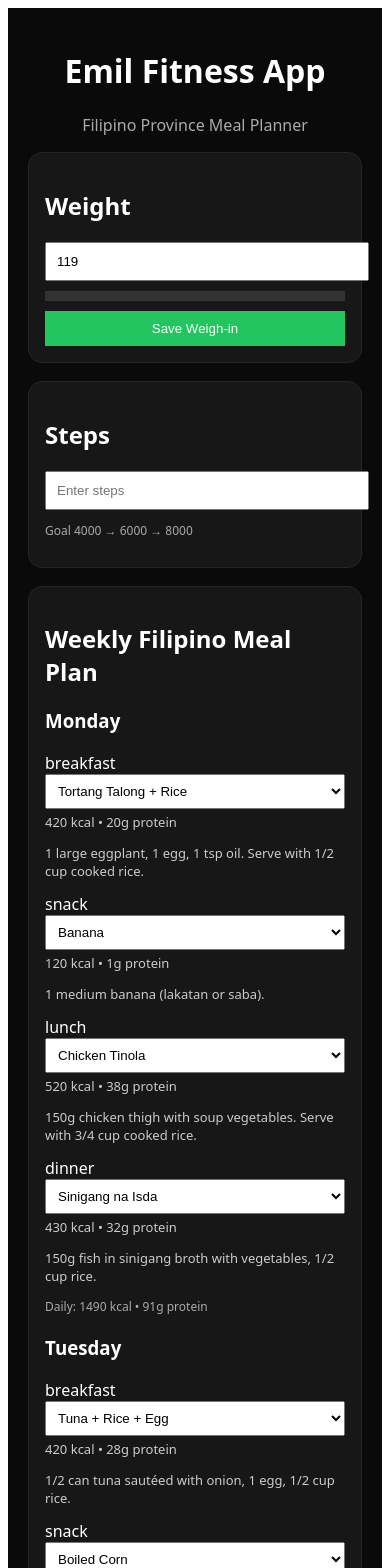
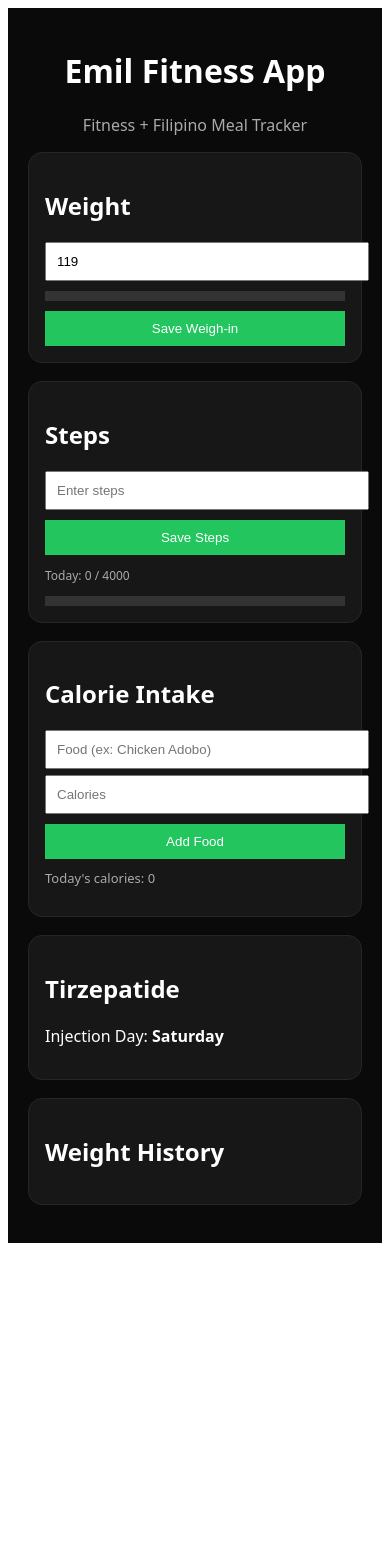
Before and after one commit to lime0440/emil-fitness-app, a React (Vite) app: page / in a window 390 px wide. Shown: the top 1568 px of the page. After the commit the page ends 1251 px from the top, so only its background shows below. Built offline with nearby package versions, Linux system fonts and the light colour scheme.

Commit message:
Update emil_fitness_mobile_dashboard.jsx

```diff
--- a/src/emil_fitness_mobile_dashboard.jsx
+++ b/src/emil_fitness_mobile_dashboard.jsx
@@ -7,168 +7,61 @@ const GOAL_WEIGHT = 90;
 const STEP_GOAL = 4000;
 const storageKey = "emilFitnessPH";
 
-const weeklyMeals = {
-Monday:{
-breakfast:[
-{name:"Tortang Talong + Rice",calories:420,protein:20,recipe:"1 large eggplant, 1 egg, 1 tsp oil. Serve with 1/2 cup cooked rice."},
-{name:"Pandesal + Eggs",calories:380,protein:18,recipe:"2 medium pandesal (60g total) with 2 eggs cooked with 1 tsp oil."}
-],
-snack:[
-{name:"Banana",calories:120,protein:1,recipe:"1 medium banana (lakatan or saba)."},
-{name:"Boiled Camote",calories:150,protein:2,recipe:"1 medium camote about 120g."}
-],
-lunch:[
-{name:"Chicken Tinola",calories:520,protein:38,recipe:"150g chicken thigh with soup vegetables. Serve with 3/4 cup cooked rice."},
-{name:"Bangus + Ensaladang Talong",calories:480,protein:35,recipe:"120g grilled bangus, eggplant salad, 1/2 cup cooked rice."}
-],
-dinner:[
-{name:"Sinigang na Isda",calories:430,protein:32,recipe:"150g fish in sinigang broth with vegetables, 1/2 cup rice."},
-{name:"Ginisang Gulay",calories:350,protein:12,recipe:"1.5 cups sautéed mixed vegetables with 30g pork bits, 1/2 cup rice."}
-]
-},
-Tuesday:{
-breakfast:[
-{name:"Tuna + Rice + Egg",calories:420,protein:28,recipe:"1/2 can tuna sautéed with onion, 1 egg, 1/2 cup rice."},
-{name:"Oatmeal + Banana",calories:350,protein:14,recipe:"40g oats cooked with milk and 1/2 banana."}
-],
-snack:[
-{name:"Boiled Corn",calories:130,protein:4,recipe:"1 small boiled corn (100g kernels)."},
-{name:"Milk",calories:120,protein:8,recipe:"1 glass milk (250ml)."}
-],
-lunch:[
-{name:"Adobong Manok",calories:540,protein:40,recipe:"150g chicken adobo with sauce, 3/4 cup rice."},
-{name:"Ginisang Monggo",calories:480,protein:22,recipe:"1.5 cups monggo stew with malunggay and small pork pieces, 1/2 cup rice."}
-],
-dinner:[
-{name:"Grilled Chicken + Vegetables",calories:450,protein:36,recipe:"120g grilled chicken breast with 1 cup sautéed vegetables."},
-{name:"Fish + Rice + Veg",calories:430,protein:32,recipe:"120g fried fish, 1 cup vegetables, 1/2 cup rice."}
-]
-},
-Wednesday:{
-breakfast:[
-{name:"Champorado + Milk",calories:420,protein:12,recipe:"1 bowl champorado (1 cup cooked) with 2 tbsp evaporated milk."},
-{name:"Egg + Tomato + Rice",calories:350,protein:18,recipe:"2 eggs sautéed with tomatoes, 1/2 cup rice."}
-],
-snack:[
-{name:"Peanut Butter Sandwich",calories:210,protein:8,recipe:"2 slices bread with 1 tbsp peanut butter."},
-{name:"Banana",calories:120,protein:1,recipe:"1 medium banana."}
-],
-lunch:[
-{name:"Pancit Bihon",calories:520,protein:20,recipe:"1 plate pancit bihon about 1.5 cups noodles with vegetables and chicken."},
-{name:"Chicken Tinola",calories:520,protein:38,recipe:"150g chicken tinola with vegetables and 1/2 cup rice."}
-],
-dinner:[
-{name:"Lentil Soup",calories:400,protein:20,recipe:"1.5 cups lentil soup with vegetables."},
-{name:"Grilled Fish + Veg",calories:420,protein:34,recipe:"120g grilled fish with 1 cup sautéed vegetables."}
-]
-},
-Thursday:{
-breakfast:[
-{name:"Pandesal + Tuna",calories:360,protein:22,recipe:"2 pandesal stuffed with 60g tuna."},
-{name:"Oatmeal + Peanut Butter",calories:380,protein:16,recipe:"40g oats cooked with water and 1 tbsp peanut butter."}
-],
-snack:[
-{name:"Boiled Camote",calories:150,protein:2,recipe:"1 medium camote (120g)."},
-{name:"Milk",calories:120,protein:8,recipe:"1 glass milk (250ml)."}
-],
-lunch:[
-{name:"Bangus + Rice",calories:500,protein:36,recipe:"120g bangus with 3/4 cup rice."},
-{name:"Chicken Adobo",calories:540,protein:40,recipe:"150g chicken adobo with 3/4 cup rice."}
-],
-dinner:[
-{name:"Ginisang Gulay",calories:350,protein:12,recipe:"1.5 cups vegetable sauté."},
-{name:"Fish Soup",calories:400,protein:28,recipe:"150g fish soup with vegetables."}
-]
-},
-Friday:{
-breakfast:[
-{name:"Egg + Rice",calories:330,protein:16,recipe:"2 eggs cooked with 1/2 cup rice."},
-{name:"Banana Oatmeal",calories:350,protein:14,recipe:"40g oats cooked with 1/2 banana."}
-],
-snack:[
-{name:"Banana",calories:120,protein:1,recipe:"1 medium banana."},
-{name:"Boiled Corn",calories:130,protein:4,recipe:"1 small boiled corn."}
-],
-lunch:[
-{name:"Chicken Tinola",calories:520,protein:38,recipe:"150g chicken tinola with vegetables and 3/4 cup rice."},
-{name:"Ginisang Monggo",calories:480,protein:22,recipe:"1.5 cups monggo stew with 1/2 cup rice."}
-],
-dinner:[
-{name:"Grilled Fish",calories:420,protein:34,recipe:"120g grilled fish with vegetables."},
-{name:"Vegetable Stir Fry",calories:360,protein:12,recipe:"1.5 cups vegetable stir fry."}
-]
-},
-Saturday:{
-breakfast:[
-{name:"Light Oatmeal",calories:300,protein:12,recipe:"30g oats cooked with milk."},
-{name:"Banana + Milk",calories:250,protein:10,recipe:"1 banana with 1 glass milk."}
-],
-snack:[
-{name:"Crackers",calories:140,protein:2,recipe:"4 plain crackers."},
-{name:"Fruit",calories:100,protein:1,recipe:"1 serving seasonal fruit."}
-],
-lunch:[
-{name:"Chicken Soup",calories:420,protein:32,recipe:"150g chicken soup with vegetables."},
-{name:"Fish + Vegetables",calories:420,protein:30,recipe:"120g fish with 1 cup vegetables."}
-],
-dinner:[
-{name:"Vegetable Soup",calories:320,protein:12,recipe:"1.5 cups vegetable soup."},
-{name:"Grilled Chicken",calories:430,protein:36,recipe:"120g grilled chicken breast."}
-]
-},
-Sunday:{
-breakfast:[
-{name:"Egg + Pandesal",calories:360,protein:18,recipe:"2 eggs with 2 pandesal."},
-{name:"Oatmeal",calories:320,protein:12,recipe:"40g oats cooked with milk."}
-],
-snack:[
-{name:"Banana",calories:120,protein:1,recipe:"1 banana."},
-{name:"Peanut Butter Sandwich",calories:210,protein:8,recipe:"2 slices bread with 1 tbsp peanut butter."}
-],
-lunch:[
-{name:"Adobong Manok",calories:540,protein:40,recipe:"150g chicken adobo with 3/4 cup rice."},
-{name:"Bangus + Rice",calories:500,protein:36,recipe:"120g bangus with 3/4 cup rice."}
-],
-dinner:[
-{name:"Sinigang na Isda",calories:430,protein:32,recipe:"150g fish sinigang with vegetables."},
-{name:"Vegetable Stir Fry",calories:360,protein:12,recipe:"1.5 cups stir fried vegetables."}
-]
-}
-};
-
-const defaultSelections = Object.fromEntries(Object.entries(weeklyMeals).map(([day,sections])=>[day,{breakfast:sections.breakfast[0].name,snack:sections.snack[0].name,lunch:sections.lunch[0].name,dinner:sections.dinner[0].name}]));
-
 const [weight,setWeight]=useState(START_WEIGHT);
 const [steps,setSteps]=useState("");
+const [todaySteps,setTodaySteps]=useState(0);
+const [stepHistory,setStepHistory]=useState([]);
 const [history,setHistory]=useState([]);
-const [mealSelections,setMealSelections]=useState(defaultSelections);
+
+// calorie tracker
+const [foodInput,setFoodInput]=useState("");
+const [calorieInput,setCalorieInput]=useState("");
+const [foodLog,setFoodLog]=useState([]);
 
 useEffect(()=>{
 const saved=localStorage.getItem(storageKey);
-if(saved){const d=JSON.parse(saved);setWeight(d.weight||START_WEIGHT);setSteps(d.steps||"");setHistory(d.history||[]);setMealSelections(d.mealSelections||defaultSelections);} },[]);
+if(saved){
+const d=JSON.parse(saved);
+setWeight(d.weight||START_WEIGHT);
+setTodaySteps(d.todaySteps||0);
+setStepHistory(d.stepHistory||[]);
+setHistory(d.history||[]);
+setFoodLog(d.foodLog||[]);
+}
+},[]);
 
-useEffect(()=>{localStorage.setItem(storageKey,JSON.stringify({weight,steps,history,mealSelections}));},[weight,steps,history,mealSelections]);
+useEffect(()=>{
+localStorage.setItem(storageKey,JSON.stringify({weight,todaySteps,stepHistory,history,foodLog}));
+},[weight,todaySteps,stepHistory,history,foodLog]);
 
-const addWeighIn=()=>{const today=new Date().toLocaleDateString();setHistory([{date:today,weight},...history]);};
+const addWeighIn=()=>{
+const today=new Date().toLocaleDateString();
+setHistory([{date:today,weight},...history]);
+};
+
+const saveSteps=()=>{
+const today=new Date().toLocaleDateString();
+setTodaySteps(Number(steps));
+setStepHistory([{date:today,steps:Number(steps)},...stepHistory]);
+setSteps("");
+};
+
+const stepProgress=Math.min(100,(todaySteps/STEP_GOAL)*100);
 
 const progress=Math.max(0,Math.min(100,((START_WEIGHT-weight)/(START_WEIGHT-GOAL_WEIGHT))*100));
 
-const updateMeal=(day,section,val)=>{setMealSelections({...mealSelections,[day]:{...mealSelections[day],[section]:val}});};
+// calorie logging
+const addFood=()=>{
+if(!foodInput||!calorieInput)return;
+const today=new Date().toLocaleDateString();
+setFoodLog([{food:foodInput,calories:Number(calorieInput),date:today},...foodLog]);
+setFoodInput("");
+setCalorieInput("");
+};
 
-const dailyNutrition=useMemo(()=>{
-let totals={calories:0,protein:0};
-let perDay={};
-Object.keys(mealSelections).forEach(day=>{
-let c=0,p=0;
-Object.keys(mealSelections[day]).forEach(section=>{
-const meal=weeklyMeals[day][section].find(m=>m.name===mealSelections[day][section]);
-if(meal){c+=meal.calories;p+=meal.protein;}
-});
-perDay[day]={calories:c,protein:p};
-totals.calories+=c;totals.protein+=p;
-});
-return{totals,perDay};
-},[mealSelections]);
+const todayCalories=foodLog
+.filter(f=>f.date===new Date().toLocaleDateString())
+.reduce((sum,f)=>sum+f.calories,0);
 
 const card={background:"#171717",padding:"16px",borderRadius:"14px",marginBottom:"18px",border:"1px solid #262626"};
 
@@ -176,7 +69,7 @@ return(
 <div style={{fontFamily:"system-ui",maxWidth:"460px",margin:"auto",padding:"20px",background:"#0a0a0a",minHeight:"100vh",color:"white"}}>
 
 <h1 style={{textAlign:"center"}}>Emil Fitness App</h1>
-<p style={{textAlign:"center",color:"#aaa"}}>Filipino Province Meal Planner</p>
+<p style={{textAlign:"center",color:"#aaa"}}>Fitness + Filipino Meal Tracker</p>
 
 <div style={card}>
 <h2>Weight</h2>
@@ -190,41 +83,54 @@ return(
 <div style={card}>
 <h2>Steps</h2>
 <input type="number" value={steps} onChange={e=>setSteps(e.target.value)} placeholder="Enter steps" style={{width:"100%",padding:"10px"}} />
-<p style={{fontSize:"12px",color:"#aaa"}}>Goal {STEP_GOAL} → 6000 → 8000</p>
+<button onClick={saveSteps} style={{marginTop:"10px",width:"100%",padding:"10px",background:"#22c55e",border:"none",color:"white"}}>Save Steps</button>
+<p style={{fontSize:"12px",color:"#aaa"}}>Today: {todaySteps} / {STEP_GOAL}</p>
+<div style={{background:"#333",height:"10px",marginTop:"6px"}}>
+<div style={{background:"#22c55e",height:"10px",width:`${stepProgress}%`}}></div>
+</div>
+
+{stepHistory.slice(0,5).map((s,i)=>(
+<div key={i} style={{fontSize:"12px"}}>{s.date} - {s.steps} steps</div>
+))}
 </div>
 
 <div style={card}>
-<h2>Weekly Filipino Meal Plan</h2>
-{Object.keys(weeklyMeals).map(day=>(
-<div key={day} style={{marginBottom:"20px"}}>
-<h3>{day}</h3>
-{Object.keys(weeklyMeals[day]).map(section=>{
-const meal=weeklyMeals[day][section].find(m=>m.name===mealSelections[day][section]);
-return(
-<div key={section} style={{marginBottom:"10px"}}>
-<label>{section}</label>
-<select value={mealSelections[day][section]} onChange={e=>updateMeal(day,section,e.target.value)} style={{width:"100%",padding:"8px"}}>
-{weeklyMeals[day][section].map(m=>(<option key={m.name}>{m.name}</option>))}
-</select>
-{meal && (
-<div style={{fontSize:"13px",color:"#ccc",marginTop:"4px"}}>
-{meal.calories} kcal • {meal.protein}g protein
-<p>{meal.recipe}</p>
-</div>
-)}
-</div>
-);
-})}
-<p style={{fontSize:"12px",color:"#aaa"}}>Daily: {dailyNutrition.perDay[day]?.calories||0} kcal • {dailyNutrition.perDay[day]?.protein||0}g protein</p>
+<h2>Calorie Intake</h2>
+<input
+placeholder="Food (ex: Chicken Adobo)"
+value={foodInput}
+onChange={e=>setFoodInput(e.target.value)}
+style={{width:"100%",padding:"10px",marginBottom:"6px"}}
+/>
+<input
+placeholder="Calories"
+type="number"
+value={calorieInput}
+onChange={e=>setCalorieInput(e.target.value)}
+style={{width:"100%",padding:"10px"}}
+/>
+
+<button
+onClick={addFood}
+style={{marginTop:"10px",width:"100%",padding:"10px",background:"#22c55e",border:"none",color:"white"}}
+>
+Add Food
+</button>
+
+<p style={{marginTop:"10px",fontSize:"13px",color:"#aaa"}}>
+Today's calories: {todayCalories}
+</p>
+
+{foodLog.slice(0,8).map((f,i)=>(
+<div key={i} style={{fontSize:"12px"}}>
+{f.date} - {f.food} ({f.calories} kcal)
 </div>
 ))}
 </div>
 
 <div style={card}>
-<h2>Nutrition Summary</h2>
-<p>Weekly Calories: {dailyNutrition.totals.calories}</p>
-<p>Weekly Protein: {dailyNutrition.totals.protein} g</p>
-<p>Average Daily Calories: {Math.round(dailyNutrition.totals.calories/7)}</p>
+<h2>Tirzepatide</h2>
+<p>Injection Day: <b>Saturday</b></p>
 </div>
 
 <div style={card}>
@@ -232,11 +138,6 @@ return(
 {history.map((h,i)=>(<div key={i}>{h.date} - {h.weight} kg</div>))}
 </div>
 
-<div style={card}>
-<h2>Tirzepatide</h2>
-<p>Injection Day: <b>Saturday</b></p>
-</div>
-
 </div>
 );
 }
```
